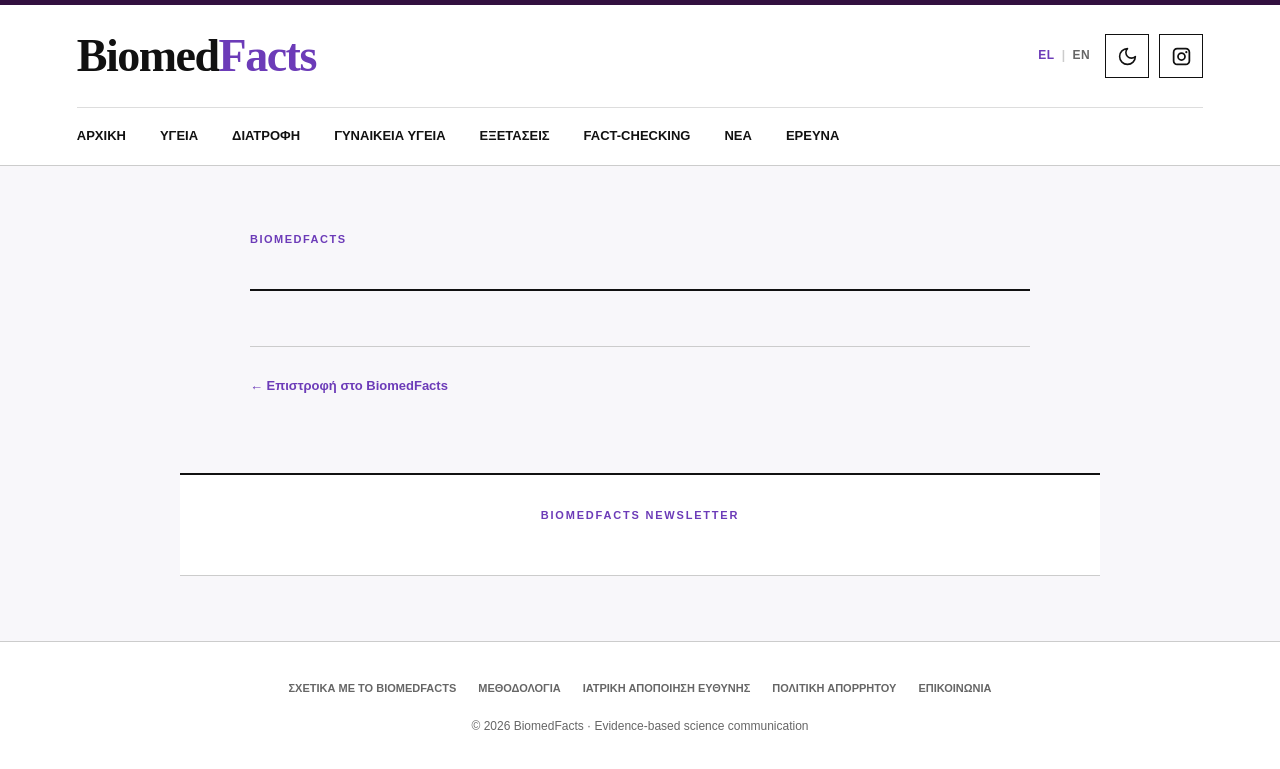
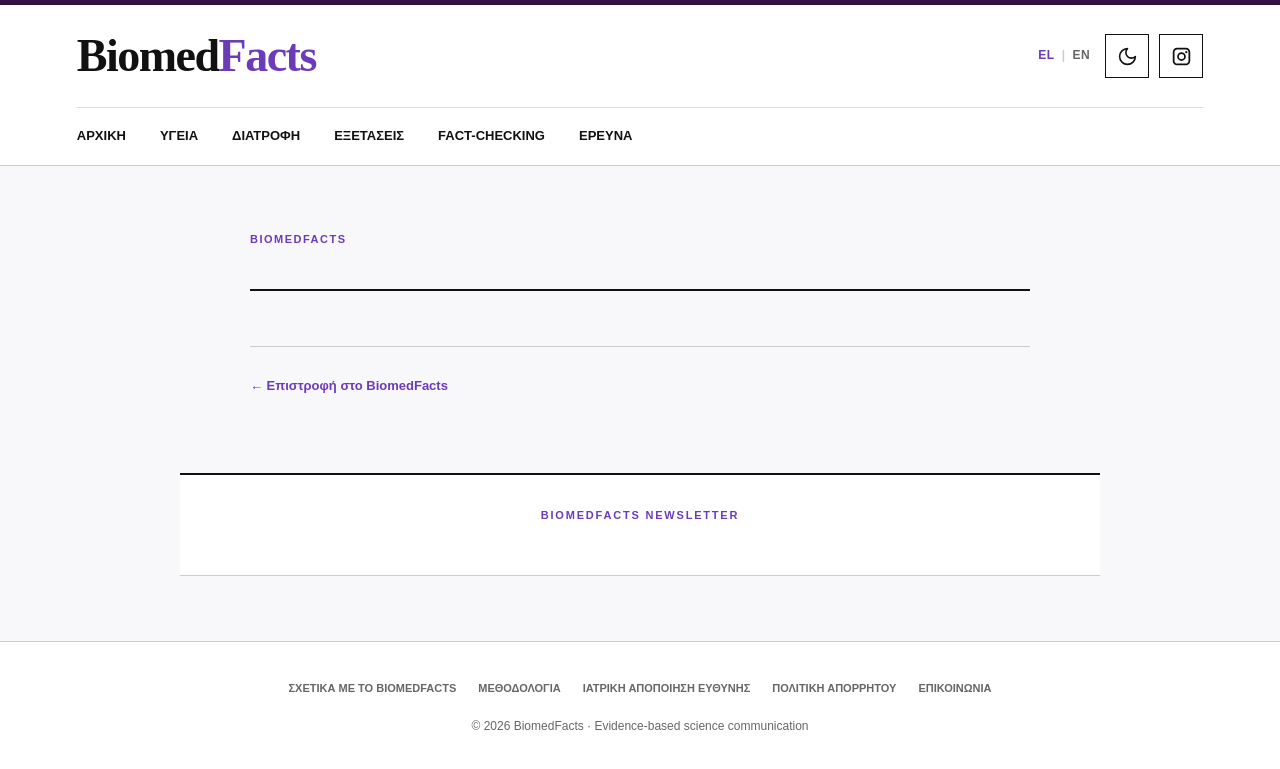
Before and after one commit to BiomedFacts/BiomedFacts, a Jekyll site: the page built from _layouts/page.html, in a window 1280 px wide. Shown: the top 769 px of the page. Built offline with Jekyll 4.4.1, drawn with Linux system fonts in a browser that asks for light colours; comment, search, counter and statistics services are not loaded.

Commit message:
Update page.html

```diff
--- a/_layouts/page.html
+++ b/_layouts/page.html
@@ -36,21 +36,28 @@
 {% endif %}
 
 {% if is_english %}
+
   {% if page.translation_url %}
     {% assign greek_url = translation_absolute %}
   {% else %}
     {% assign greek_url = "/" | absolute_url %}
   {% endif %}
+
   {% assign english_url = canonical_url %}
   {% assign x_default_url = greek_url %}
+
 {% else %}
+
   {% assign greek_url = canonical_url %}
+
   {% if page.translation_url %}
     {% assign english_url = translation_absolute %}
   {% else %}
     {% assign english_url = "/en/" | absolute_url %}
   {% endif %}
+
   {% assign x_default_url = canonical_url %}
+
 {% endif %}
 
 <!DOCTYPE html>
@@ -421,12 +428,16 @@
     .icon-button {
       width: 44px;
       height: 44px;
+
       display: flex;
       align-items: center;
       justify-content: center;
+
       background: var(--surface);
       color: var(--text);
+
       border: 1px solid var(--text);
+
       text-decoration: none;
       cursor: pointer;
 
@@ -531,7 +542,12 @@
       padding: 26px 28px;
       background: var(--soft-accent);
       border-left: 4px solid var(--accent);
-      font-family: Georgia, "Times New Roman", serif;
+
+      font-family:
+        Georgia,
+        "Times New Roman",
+        serif;
+
       font-size: 20px;
       font-weight: bold;
       line-height: 1.65;
@@ -540,7 +556,12 @@
     .page-body {
       max-width: 780px;
       margin: 0 auto;
-      font-family: Georgia, "Times New Roman", serif;
+
+      font-family:
+        Georgia,
+        "Times New Roman",
+        serif;
+
       font-size: 18px;
       line-height: 1.8;
     }
@@ -553,6 +574,7 @@
       margin-top: 48px;
       margin-bottom: 18px;
       padding-top: 10px;
+
       font-family: "Times New Roman", serif;
       font-size: 31px;
       line-height: 1.15;
@@ -562,6 +584,7 @@
     .page-body h3 {
       margin-top: 35px;
       margin-bottom: 15px;
+
       font-family: "Times New Roman", serif;
       font-size: 24px;
       line-height: 1.2;
@@ -616,16 +639,21 @@
       width: min(920px, 88%);
       margin: 75px auto 0;
       padding: 32px 20px;
+
       background: var(--surface);
+
       border-top: 2px solid var(--text);
       border-bottom: 1px solid var(--border);
+
       text-align: center;
       overflow: hidden;
     }
 
     .newsletter-label {
       margin-bottom: 18px;
+
       color: var(--accent);
+
       font-size: 11px;
       font-weight: bold;
       letter-spacing: 1.8px;
@@ -634,6 +662,7 @@
     .beehiiv-form-container {
       width: 100%;
       max-width: 760px;
+
       margin: 0 auto;
       text-align: center;
     }
@@ -641,7 +670,9 @@
     footer {
       margin-top: 65px;
       padding: 38px 6%;
+
       background: var(--surface);
+
       border-top: 1px solid var(--border);
     }
 
@@ -654,14 +685,17 @@
       display: flex;
       justify-content: center;
       flex-wrap: wrap;
+
       gap: 10px 22px;
       margin-bottom: 20px;
     }
 
     .footer-links a {
       color: var(--muted);
+
       font-size: 11px;
       font-weight: bold;
+
       text-decoration: none;
       text-transform: uppercase;
     }
@@ -888,11 +922,19 @@
         title="Light / Dark mode"
       >
 
-        <svg class="moon-icon" viewBox="0 0 24 24" aria-hidden="true">
+        <svg
+          class="moon-icon"
+          viewBox="0 0 24 24"
+          aria-hidden="true"
+        >
           <path d="M12 3a6 6 0 0 0 9 9 9 9 0 1 1-9-9Z"></path>
         </svg>
 
-        <svg class="sun-icon" viewBox="0 0 24 24" aria-hidden="true">
+        <svg
+          class="sun-icon"
+          viewBox="0 0 24 24"
+          aria-hidden="true"
+        >
           <circle cx="12" cy="12" r="4"></circle>
           <path d="M12 2v2"></path>
           <path d="M12 20v2"></path>
@@ -948,14 +1008,29 @@
 
     <nav>
 
-      <a href="{{ '/' | relative_url }}">Αρχική</a>
-      <a href="{{ '/' | relative_url }}#latest">Υγεία</a>
-      <a href="{{ '/' | relative_url }}#latest">Διατροφή</a>
-      <a href="{{ '/' | relative_url }}#latest">Γυναικεία Υγεία</a>
-      <a href="{{ '/' | relative_url }}#latest">Εξετάσεις</a>
-      <a href="{{ '/' | relative_url }}#latest">Fact-Checking</a>
-      <a href="{{ '/' | relative_url }}#latest">Νέα</a>
-      <a href="{{ '/' | relative_url }}#latest">Έρευνα</a>
+      <a href="{{ '/' | relative_url }}">
+        Αρχική
+      </a>
+
+      <a href="{{ '/ygeia/' | relative_url }}">
+        Υγεία
+      </a>
+
+      <a href="{{ '/diatrofi/' | relative_url }}">
+        Διατροφή
+      </a>
+
+      <a href="{{ '/exetaseis/' | relative_url }}">
+        Εξετάσεις
+      </a>
+
+      <a href="{{ '/fact-checking/' | relative_url }}">
+        Fact-Checking
+      </a>
+
+      <a href="{{ '/erevna/' | relative_url }}">
+        Έρευνα
+      </a>
 
     </nav>
 
```
Also changed, not shown: other parts of _layouts/page.html (+27 -9 lines).
